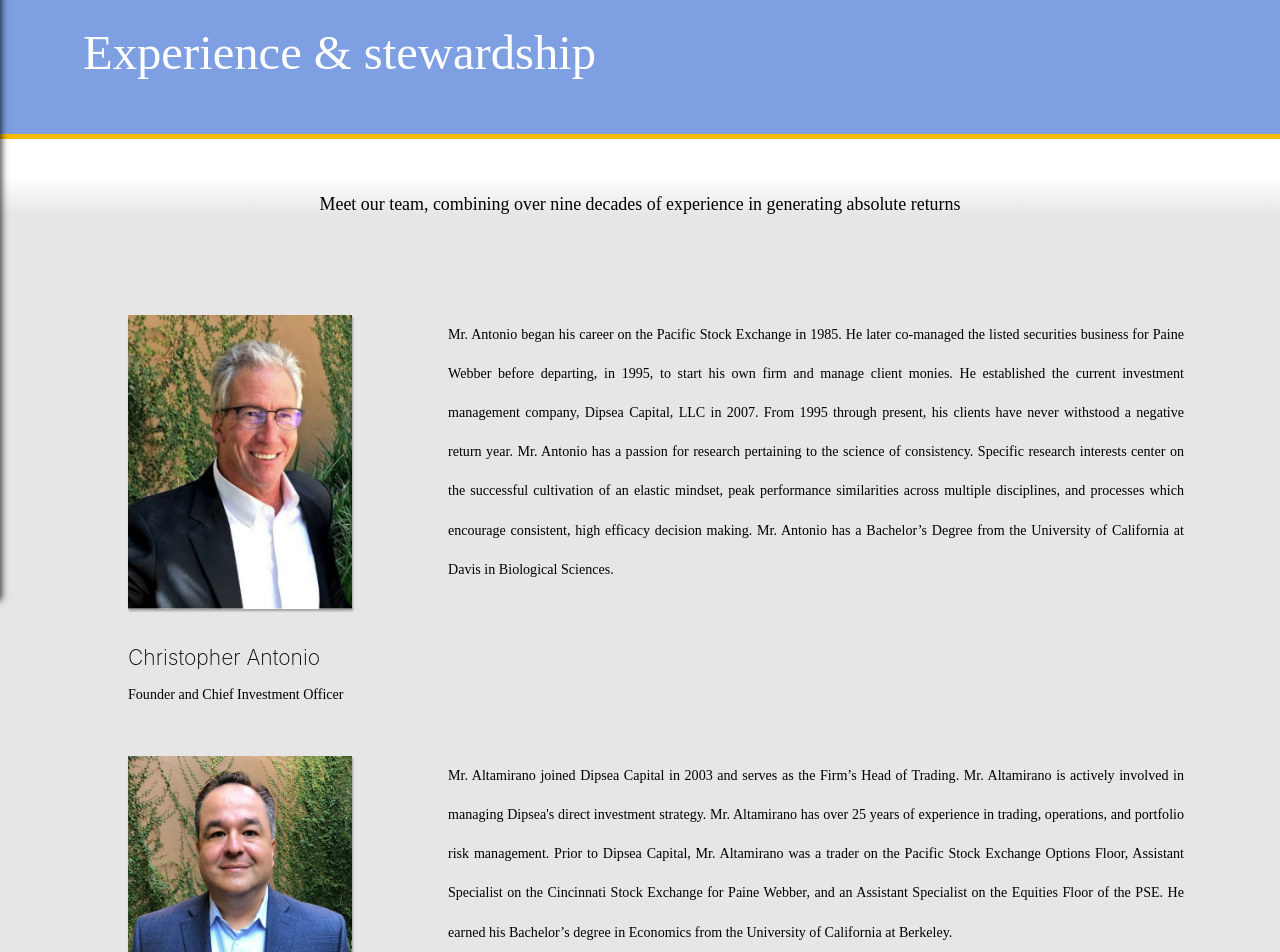
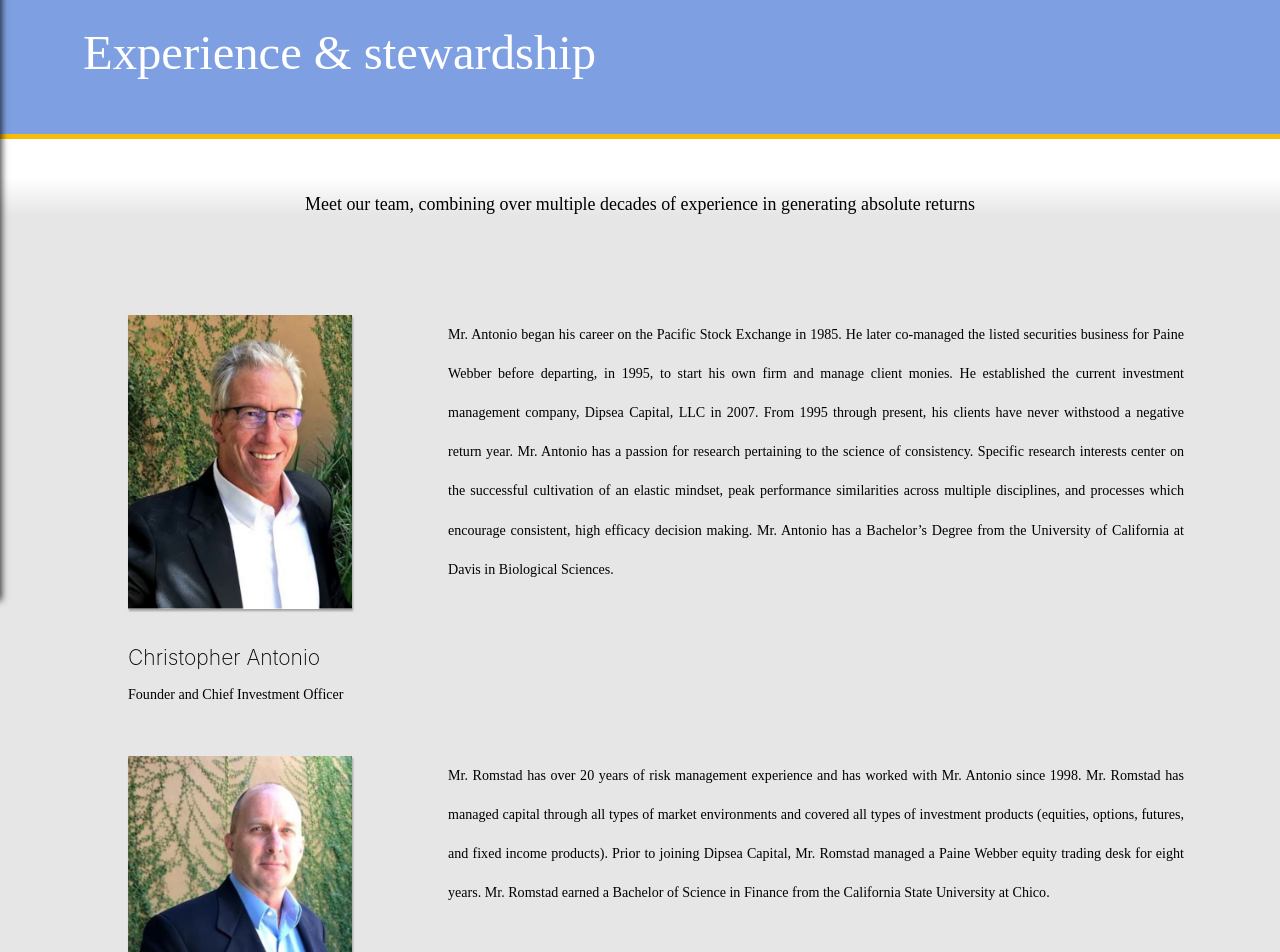
Before and after one commit to christopher-antonio/DipseaCapital-Main-Website, a Next.js app: page /team in a window 1280 px wide. Shown: the part 200-1152 px from the top of the page. Built offline with nearby package versions, Linux system fonts and the light colour scheme.

Commit message:
minor team fixes

```diff
--- a/components/TeamPage/TeamDetails.js
+++ b/components/TeamPage/TeamDetails.js
@@ -60,7 +60,7 @@ export const Employee5 = {
 
 export const Employee6 = {
     name: 'Cameron Grimes',
-    position: 'Trader',
+    position: 'Senior Trader',
     desc: `Cameron joined Dipsea Capital in July, 2020 after serving six years as a derivatives trader for CMZ T
     He was involved in all aspects of portfolio trading, including identifying and enhancing trading strategies and managing portfolio risk across
     various market environments. He also provided liquidity as a market maker in index equity options at both the Chicago Board of Trade and the
--- a/pages/team.js
+++ b/pages/team.js
@@ -34,12 +34,11 @@ const team = () => {
             <main>
                 <PageHeading head={ headDetail } />
                 <div className='the-team fade-in'>
-                    <div className='intro'>Meet our team, combining over nine decades of experience in generating absolute returns</div>
+                    <div className='intro'>Meet our team, combining over multiple decades of experience in generating absolute returns</div>
                 </div>
                 <div className='space-top'></div>
                 <div className='indy-mem'>
                     <Individual employee={ TeamMember.Employee1 } />
-                    <Individual employee={ TeamMember.Employee2 } />
                     <Individual employee={ TeamMember.Employee3 } />
                     <Individual employee={ TeamMember.Employee4 } />
                     <Individual employee={ TeamMember.Employee5 } />
```
